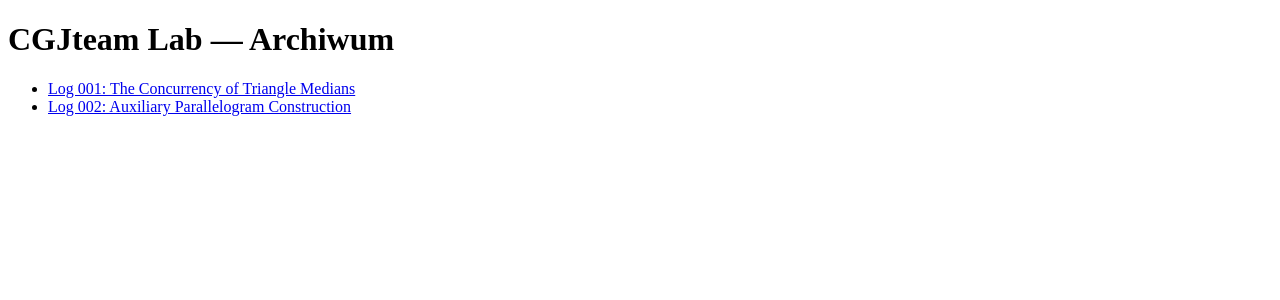
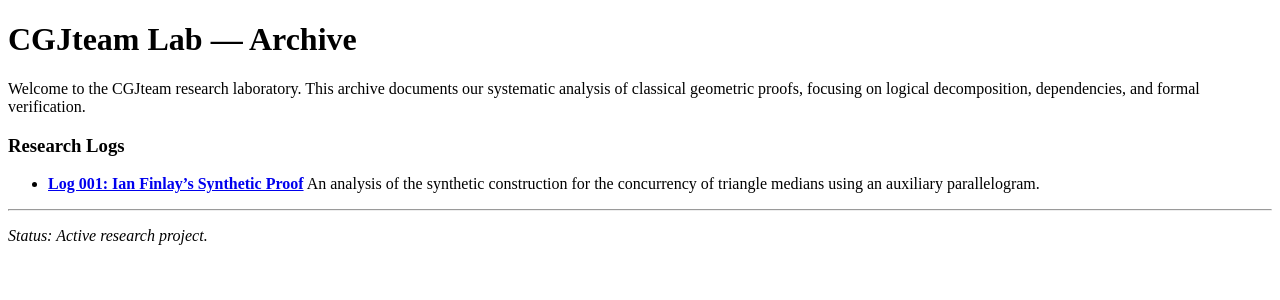
Before and after one commit to cgjteam/cgjteam.github.io, a Jekyll site: the page built from index.md, in a window 1280 px wide. Shown: the top 300 px of the page. Built offline with Jekyll 4.4.1, drawn with Linux system fonts in a browser that asks for light colours; our own code applies the rules of GitHub Pages for plain Markdown files.

Commit message:
Update index.md

```diff
--- a/index.md
+++ b/index.md
@@ -1,4 +1,11 @@
-# CGJteam Lab — Archiwum
+# CGJteam Lab — Archive
 
-* [Log 001: The Concurrency of Triangle Medians](log-001.md)
-* [Log 002: Auxiliary Parallelogram Construction](log-002.md)
+Welcome to the CGJteam research laboratory. This archive documents our systematic analysis of classical geometric proofs, focusing on logical decomposition, dependencies, and formal verification.
+
+### Research Logs
+
+* **[Log 001: Ian Finlay's Synthetic Proof](log-001.md)**
+  An analysis of the synthetic construction for the concurrency of triangle medians using an auxiliary parallelogram.
+
+---
+*Status: Active research project.*
```
